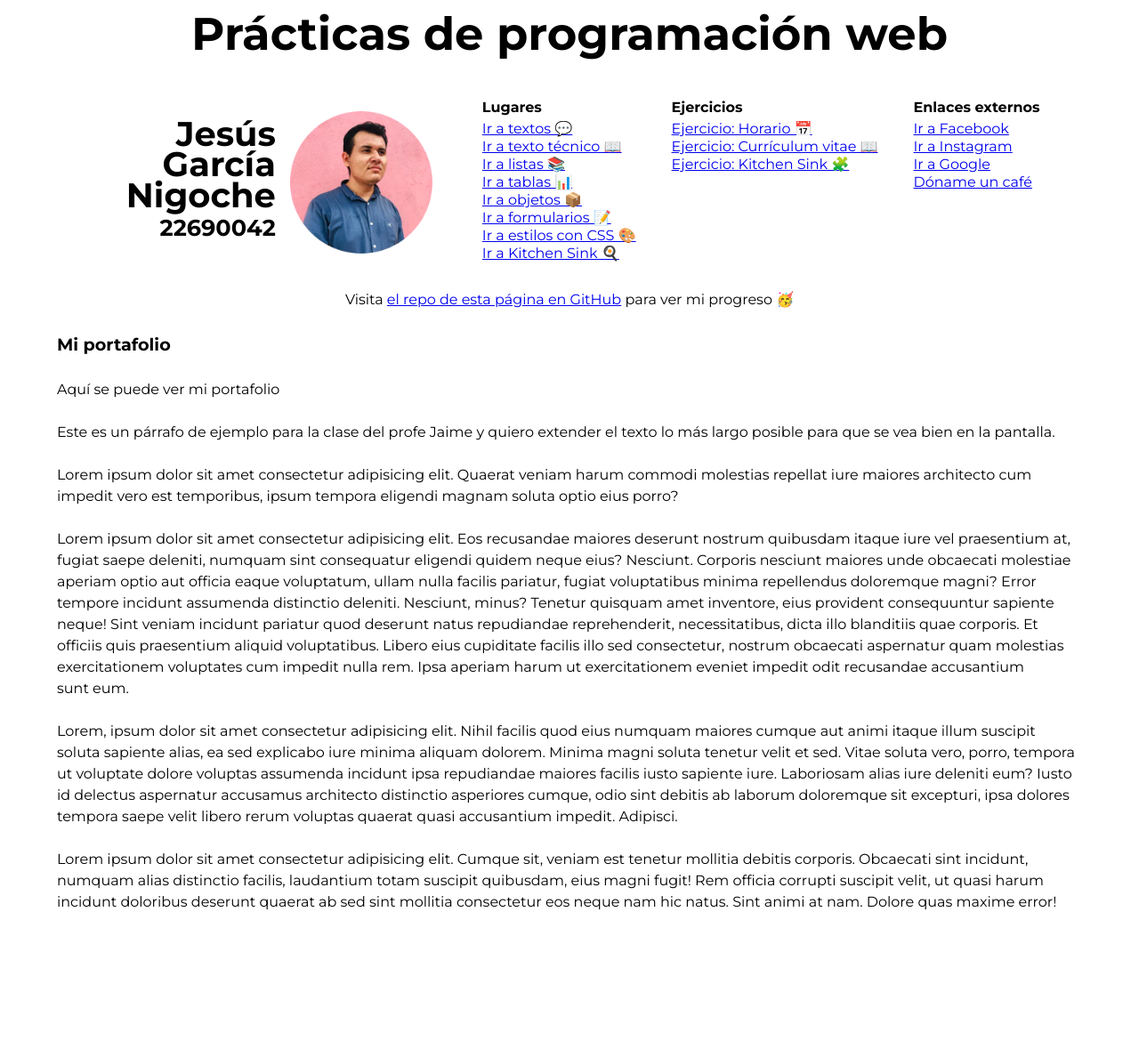
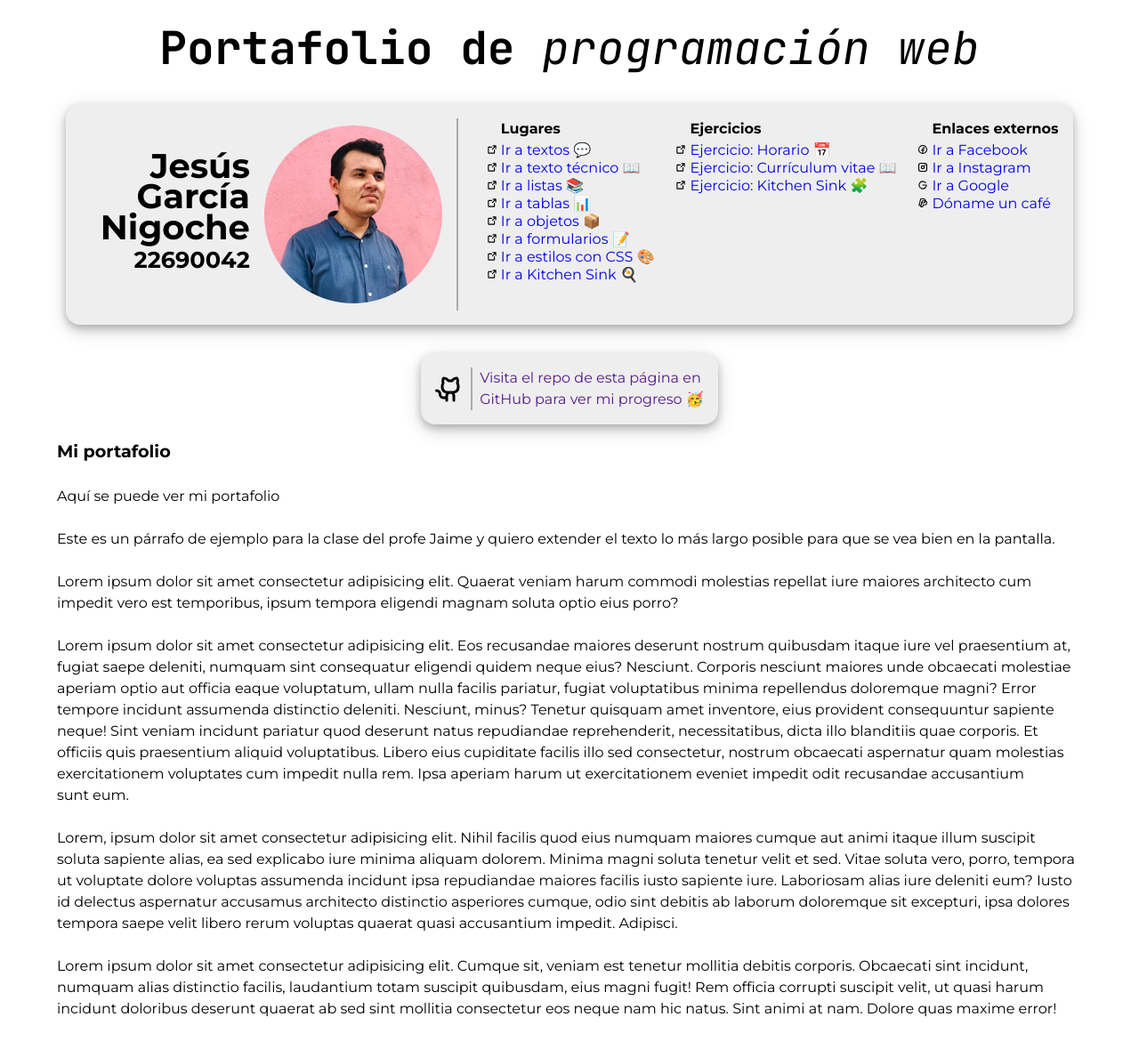
Before and after one commit to jgnTec/PW-Portafolio, a PHP site: page / in a window 1280 px wide. Shown: the whole page at 89% size. Before the commit the page ends 1023 px from the top, so only its background shows below. Run offline with PHP 8.4, Linux system fonts and the light colour scheme.

Commit message:
Mejoras de diseño al índice

```diff
--- a/css/index-styles.css
+++ b/css/index-styles.css
@@ -9,16 +9,40 @@ h4 { font-size: 1.2rem; }
 /*header * {
    border: 1px solid orangered;
 }*/
-.mis-datos, header > section, header > section > nav, section { display: flex; }
+.mis-datos, header > section, header > section > nav, section, header, .repo-en-github { display: flex; }
+ul > li:has(a)::marker { content: url(/assets/external.svg) " "; }
+ul > li:has(strong) { list-style: none; }
+a { text-decoration: none; }
+.principal {
+   background-color: #eee;
+   padding: 16px;
+   border-radius: 16px;
+   box-shadow: 0 4px 8px 0 rgba(0, 0, 0, 0.2), 0 6px 20px 0 rgba(0, 0, 0, 0.19);
+}
+.linea-vertical {
+   border: 1px solid #aaa;
+   margin: 0 8px;
+   height: auto;
+}
 
 /* Estilos del documento */
+h1, h1 span {
+   font-family: "JetBrains Mono", monospace;
+}
+h1 span {
+   font-weight: normal;
+   font-style: italic;
+}
 header h1 {
    text-align: center;
+   padding: 16px;
+   margin-bottom: 8px;
 }
 .yo {
-   padding: 16px;
+   padding: 8px;
    display: flex;
    justify-content: center;
+   align-items: center;
 }
 .mis-datos {
    flex-direction: column;
@@ -36,19 +60,43 @@ nav > ul > li:has(a) {
 header > section > nav {
    flex-direction: row;
 }
-section {
+header > section {
    justify-content: center;
-}
-header > section {
-   margin-top: 32px;
 }
 body {
    max-width: 90%;
    margin: auto;
 }
-p {
+main p {
    margin: 24px 0;
 }
 .repo-en-github {
    text-align: center;
 }
+.mi-foto {
+   background-image: url("/assets/IMG_E3041b-edit3.webp");
+   background-size: cover;
+   width: 200px;
+   height: 200px;
+}
+li:has(a.fb)::marker { content: url(/assets/facebook.svg) " "; }
+li:has(a.ig)::marker { content: url(/assets/instagram.svg) " "; }
+li:has(a.goo)::marker { content: url(/assets/google.svg) " "; }
+li:has(a.pay)::marker { content: url(/assets/paypal.svg) " "; }
+#repo-en-github {
+   margin-top: 32px;
+   width: auto;
+   align-items: center;
+}
+#repo-en-github img {
+   width: 32px;
+   height: 32px;
+}
+header {
+   flex-direction: column;
+   align-items: center;
+   margin-bottom: 16px;
+}
+#repo-en-github .linea-vertical {
+   height: 3em;
+}
--- a/index.html
+++ b/index.html
@@ -6,23 +6,24 @@
     <link rel="stylesheet" href="css/reset.css">
     <link rel="preconnect" href="https://fonts.googleapis.com">
     <link rel="preconnect" href="https://fonts.gstatic.com" crossorigin>
-    <link href="https://fonts.googleapis.com/css2?family=Montserrat:ital,wght@0,100..900;1,100..900&display=swap" rel="stylesheet">
+    <link href="https://fonts.googleapis.com/css2?family=IBM+Plex+Serif:ital,wght@0,100;0,200;0,300;0,400;0,500;0,600;0,700;1,100;1,200;1,300;1,400;1,500;1,600;1,700&family=JetBrains+Mono:ital,wght@0,100..800;1,100..800&family=Montserrat:ital,wght@0,100..900;1,100..900&display=swap" rel="stylesheet">
     <link rel="stylesheet" href="css/index-styles.css">
     <title>Portafolio</title>
 </head>
 <body>
     <header>
-        <h1>Prácticas de programación web</h1>
-        <section>
+        <h1>Portafolio de <span>programación web</span></h1>
+        <section class="principal">
             <div class="yo">
                 <div class="mis-datos">
                     <h2>Jesús García Nigoche</h2>
                     <h3>22690042</h3>
                 </div>
-                <img src="assets/IMG_E3041b-edit3.webp" alt="Foto de mi perfil" width="160" height="160">
+                <div class="mi-foto"></div>
             </div>
+            <div class="linea-vertical"></div>
             <nav>
-                <ul type="none">
+                <ul>
                     <li><strong>Lugares</strong></li>
                     <li><a href="textos.html">Ir a textos 💬</a></li>
                     <li><a href="tecnico.html">Ir a texto técnico 📖</a></li>
@@ -33,24 +34,30 @@
                     <li><a href="estilos.html">Ir a estilos con CSS 🎨</a></li>
                     <li><a href="kitchen-sink.html">Ir a Kitchen Sink 🍳</a></li>
                 </ul>
-                <ul type="none">
+                <ul>
                     <li><strong>Ejercicios</strong></li>
                     <li><a href="horario.html">Ejercicio: Horario 📅</a></li>
                     <li><a href="cv.html">Ejercicio: Currículum vitae 📖</a></li>
                     <li><a href="ks2.html">Ejercicio: Kitchen Sink 🧩</a></li>
                 </ul>
-                <ul type="none">
+                <ul>
                     <li><strong>Enlaces externos</strong></li>
-                    <li><a href="https://www.facebook.com">Ir a Facebook</a></li>
-                    <li><a href="https://www.instagram.com">Ir a Instagram</a></li>
-                    <li><a href="https://www.google.com">Ir a Google</a></li>
-                    <li><a href="https://paypal.me/jgn1022">Dóname un café</a></li>
+                    <li><a class="fb" href="https://www.facebook.com">Ir a Facebook</a></li>
+                    <li><a class="ig" href="https://www.instagram.com">Ir a Instagram</a></li>
+                    <li><a class="goo" href="https://www.google.com">Ir a Google</a></li>
+                    <li><a class="pay" href="https://paypal.me/jgn1022">Dóname un café</a></li>
                 </ul>
             </nav>
         </section>
+        <a href="">
+            <section id="repo-en-github" class="principal">
+                <img src="assets/github.svg" alt="GitHub">
+                <div class="linea-vertical"></div>
+                <p>Visita el repo de esta página en <br> GitHub para ver mi progreso 🥳</p>
+            </section>
+        </a>
     </header>
     <main>
-        <p class="repo-en-github">Visita <a href="https://github.com/jgnTec" target="_blank">el repo de esta página en GitHub</a> para ver mi progreso 🥳</p>
         <article>
             <h4>Mi portafolio</h4>
             <p>Aquí se puede ver mi portafolio</p>
```
